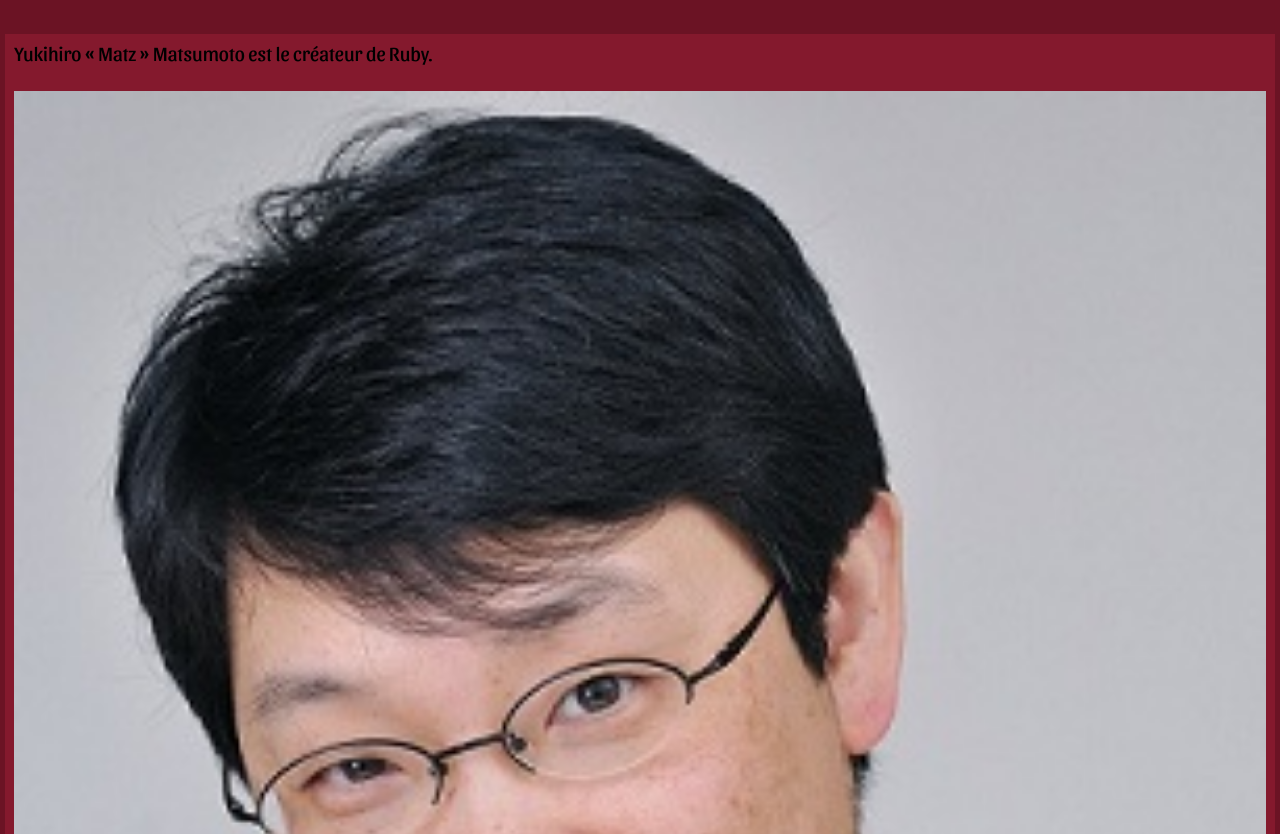
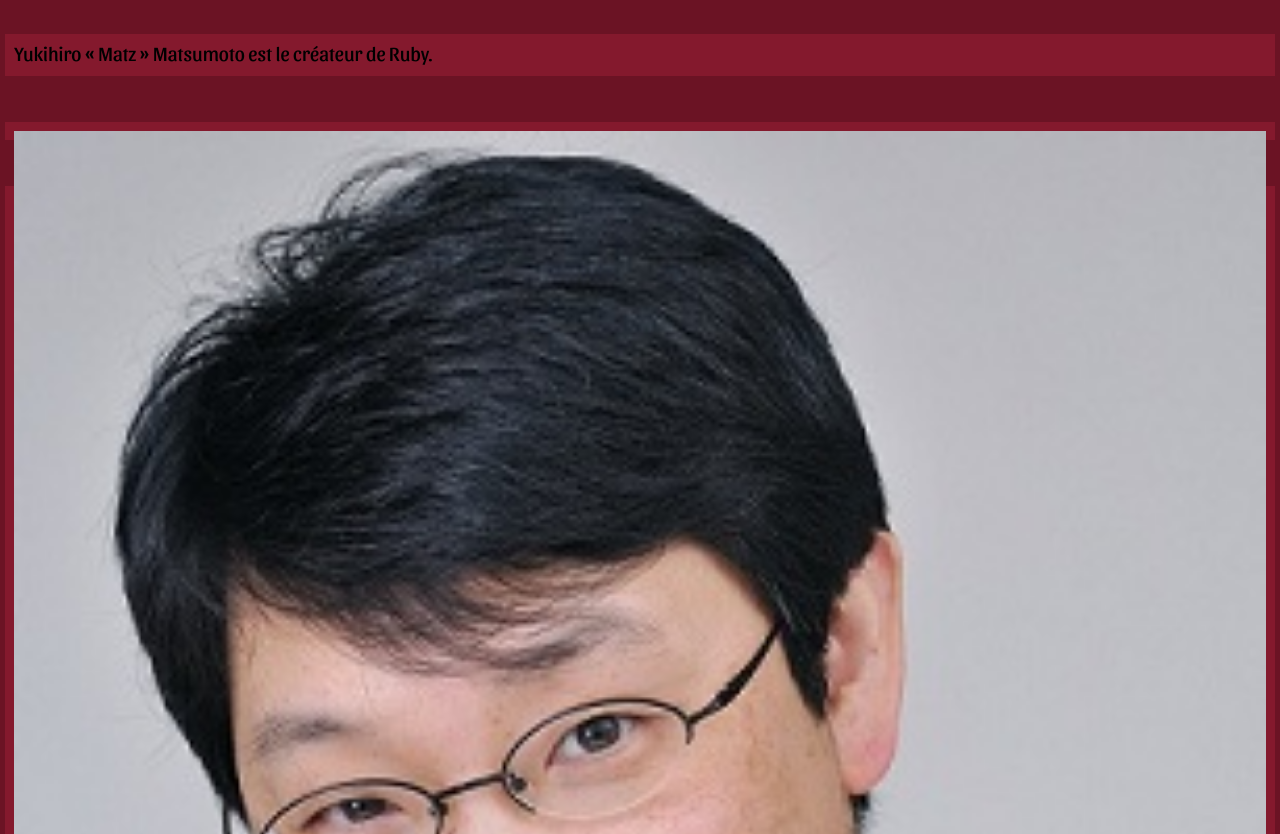
Before and after one commit to MahdiZaa/Tutoruby, a website: page www/Historique.html in a window 1280 px wide. Shown: the part 1400-2234 px from the top of the page. Drawn offline with Linux system fonts and the light colour scheme.

Commit message:
Update Historique.html

```diff
--- a/www/Historique.html
+++ b/www/Historique.html
@@ -38,14 +38,15 @@
 
 		<p>
 		Yukihiro « Matz » Matsumoto est le créateur de Ruby.
+		</p>
 		<br>
 		<br>
-		<img src="img/matz.jpg" class="matzpic" alt="Matz" />
+		<p>  <img src="img/matz.jpg" class="matzpic" alt="Matz" /> </p>
 		<br>
 		<br>
 
 
-
+		<p>
 
 		Frustré par son expérience en développement Smalltalk et Lisp, il débute la conception d'un nouveau langage en 1993 sous Emacs, puis publie une première version en 1995 sous licence libre. Il enchaîne depuis les nouvelles versions. <br>
 		<br>
```
